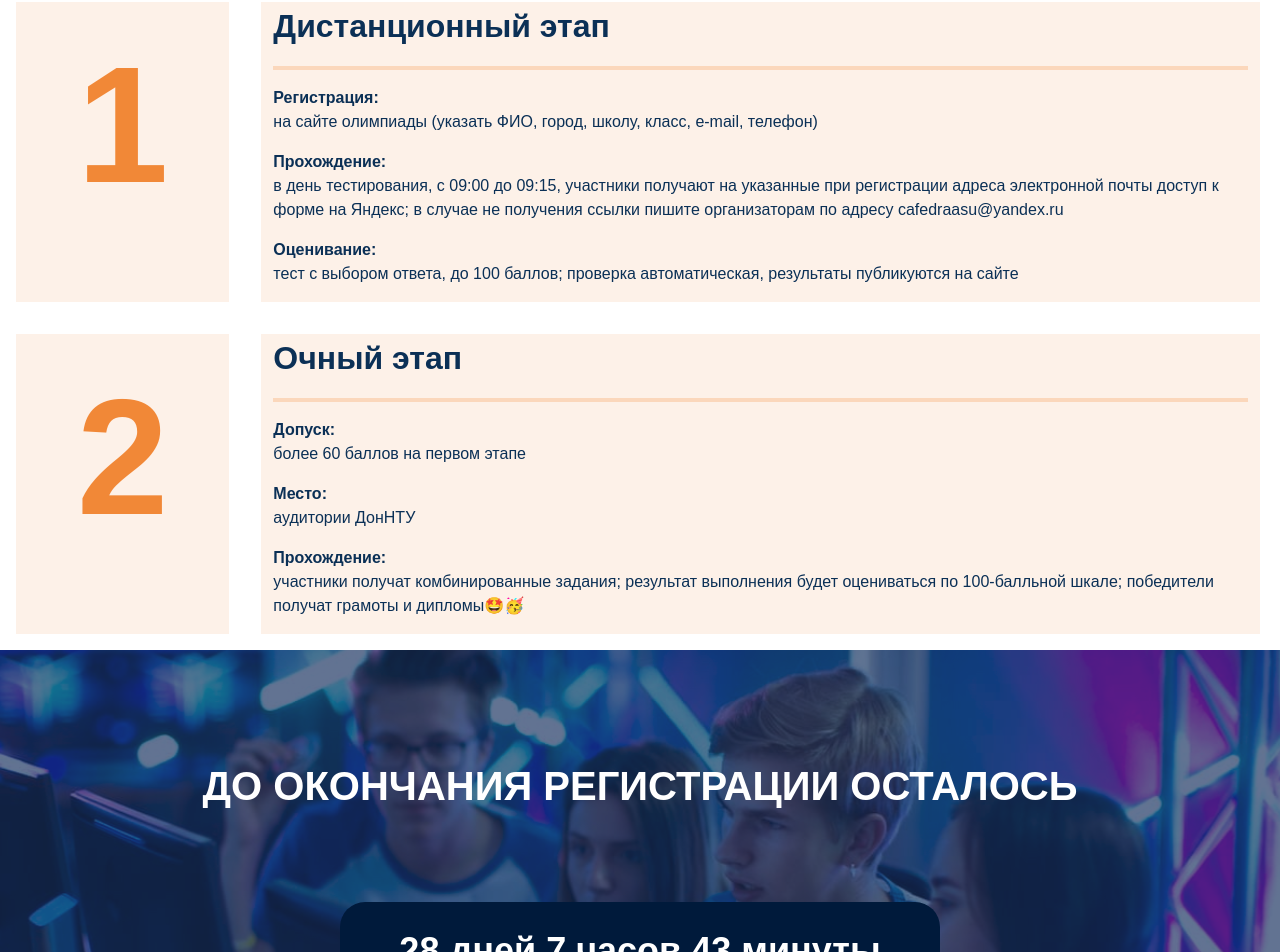
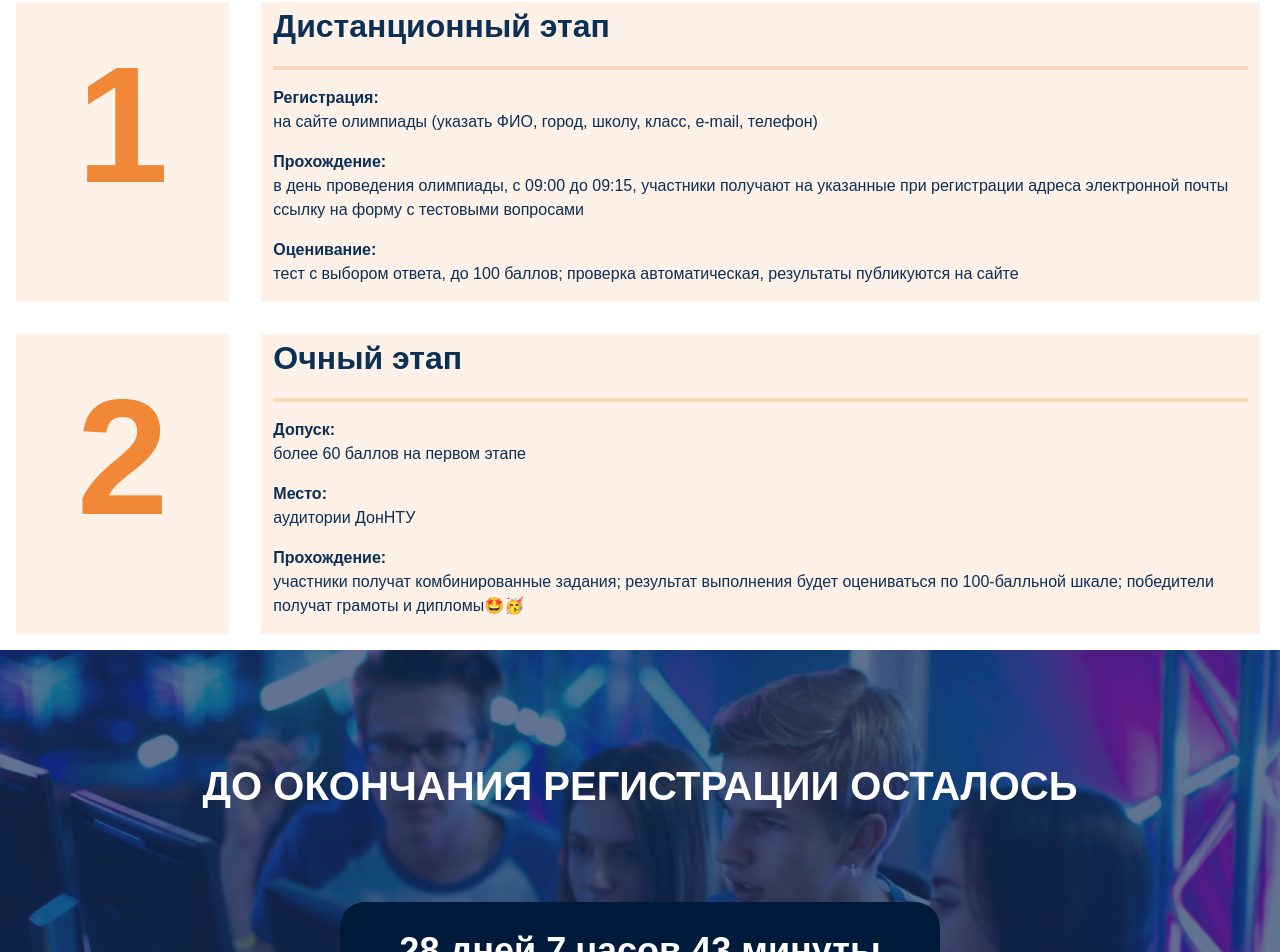
Before and after one commit to asu-cs-donntu/olymp, a React (Vite) app: page / in a window 1280 px wide. Shown: the part 2226-3178 px from the top of the page. Built offline with nearby package versions, Linux system fonts and the light colour scheme.

Commit message:
stage modification

```diff
--- a/src/app/App.tsx
+++ b/src/app/App.tsx
@@ -44,7 +44,7 @@ function App() {
                             {
                                 description1: "Прохождение",
                                 description2:
-                                    "в день тестирования, с 09:00 до 09:15, участники получают на указанные при регистрации адреса электронной почты доступ к форме на Яндекс; в случае не получения ссылки пишите организаторам по адресу cafedraasu@yandex.ru",
+                                    "в день проведения олимпиады, с 09:00 до 09:15, участники получают на указанные при регистрации адреса электронной почты ссылку на форму с тестовыми вопросами",
                             },
                             {
                                 description1: "Оценивание",
```
